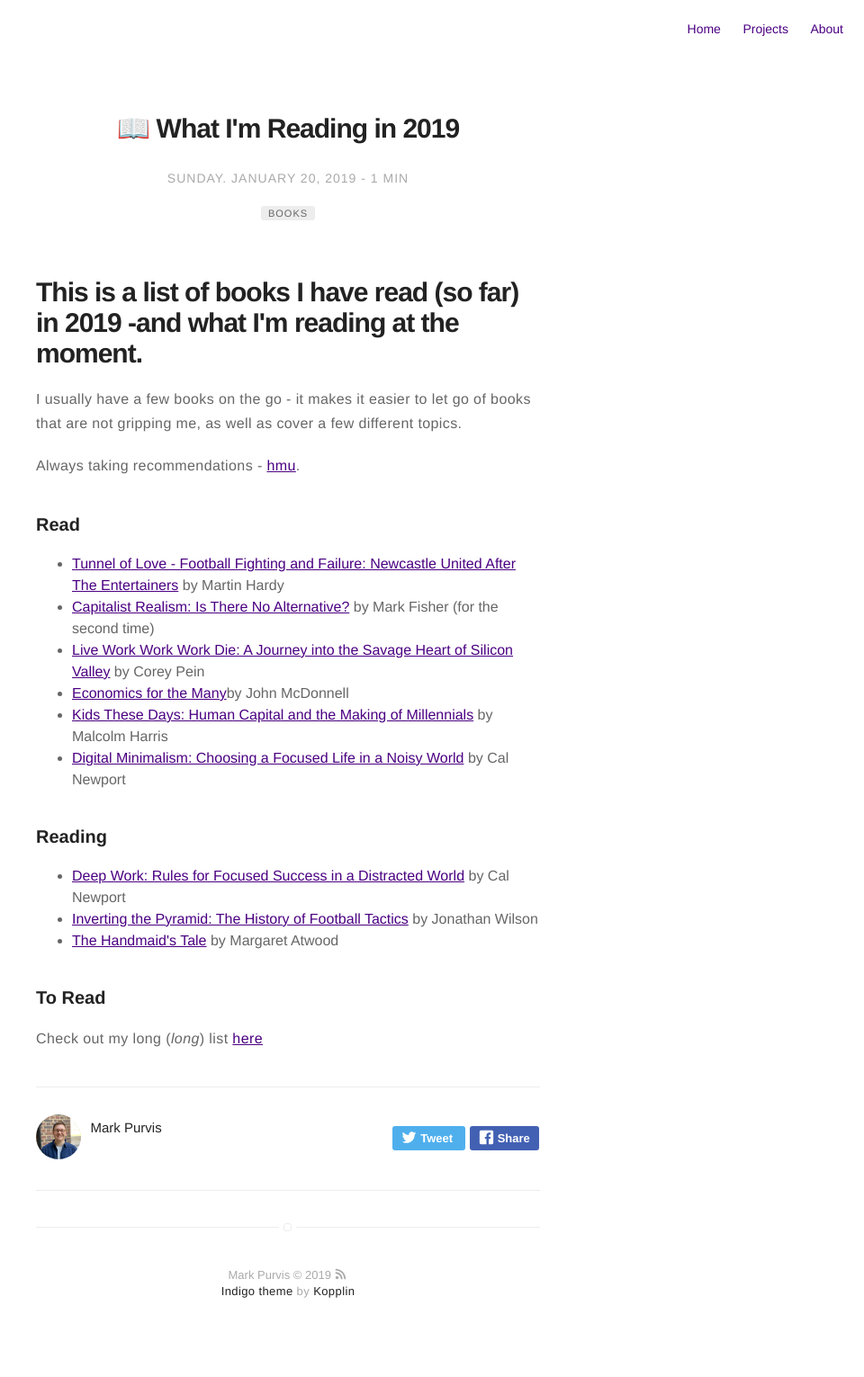
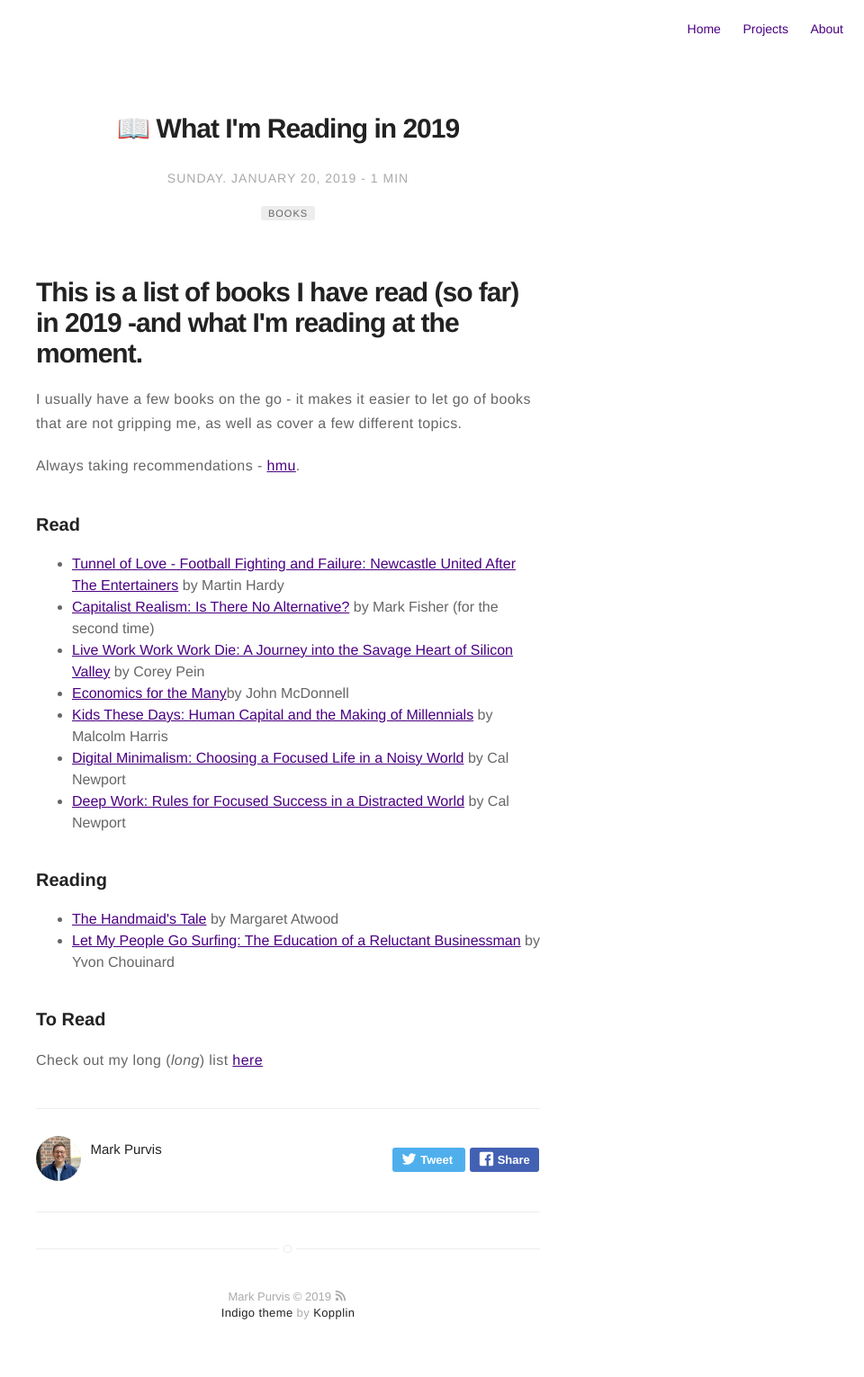
Before and after one commit to markprvs/markprvs.github.io, a Jekyll site: the page built from _posts/2019-01-20-books-read-in-2019.markdown, in a window 1280 px wide. Shown: the whole page at 90% size, without its empty margins (320-1280 px from the left). Built offline with Jekyll 4.4.1, drawn with Linux system fonts in a browser that asks for light colours; emoji names are drawn with the system emoji font; before the commit the page ends 1507 px from its top, so only the background shows below that.

Commit message:
Update 2019-01-20-books-read-in-2019.markdown

```diff
--- a/_posts/2019-01-20-books-read-in-2019.markdown
+++ b/_posts/2019-01-20-books-read-in-2019.markdown
@@ -30,13 +30,13 @@ externalLink: false
 	<li><a href="https://www.goodreads.com/book/show/41967145-economics-for-the-many">Economics for the Many</a>by John McDonnell</li>
 	<li><a href="https://www.goodreads.com/book/show/34523218-kids-these-days">Kids These Days: Human Capital and the Making of Millennials</a> by Malcolm Harris</li>
 	<li><a href="https://www.goodreads.com/book/show/40672036-digital-minimalism">Digital Minimalism: Choosing a Focused Life in a Noisy World</a> by Cal Newport</li>
+	<li><a href="https://www.goodreads.com/book/show/25744928-deep-work">Deep Work: Rules for Focused Success in a Distracted World</a> by Cal Newport</li>
 </ul>
 
 <h3>Reading</h3>
 <ul class="reading">
-	<li><a href="https://www.goodreads.com/book/show/25744928-deep-work">Deep Work: Rules for Focused Success in a Distracted World</a> by Cal Newport</li>
-	<li><a href="https://www.goodreads.com/book/show/19936661-inverting-the-pyramid">Inverting the Pyramid: The History of Football Tactics</a> by Jonathan Wilson</li>
 	<li><a href="https://www.goodreads.com/book/show/38447.The_Handmaid_s_Tale">The Handmaid's Tale</a> by Margaret Atwood</li>
+	<li><a href="https://www.goodreads.com/book/show/22155.Let_My_People_Go_Surfing">Let My People Go Surfing: The Education of a Reluctant Businessman</a> by Yvon Chouinard</li>
 
 </ul>
 
```
